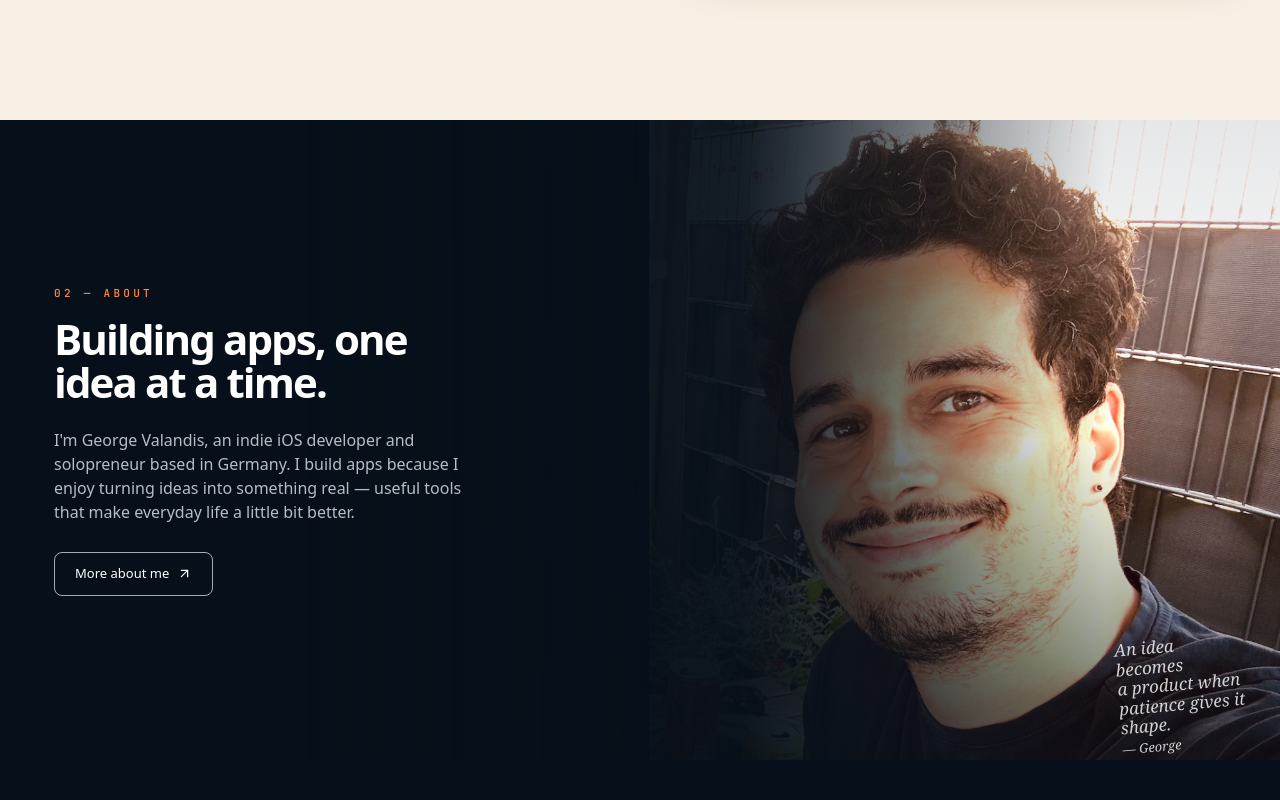
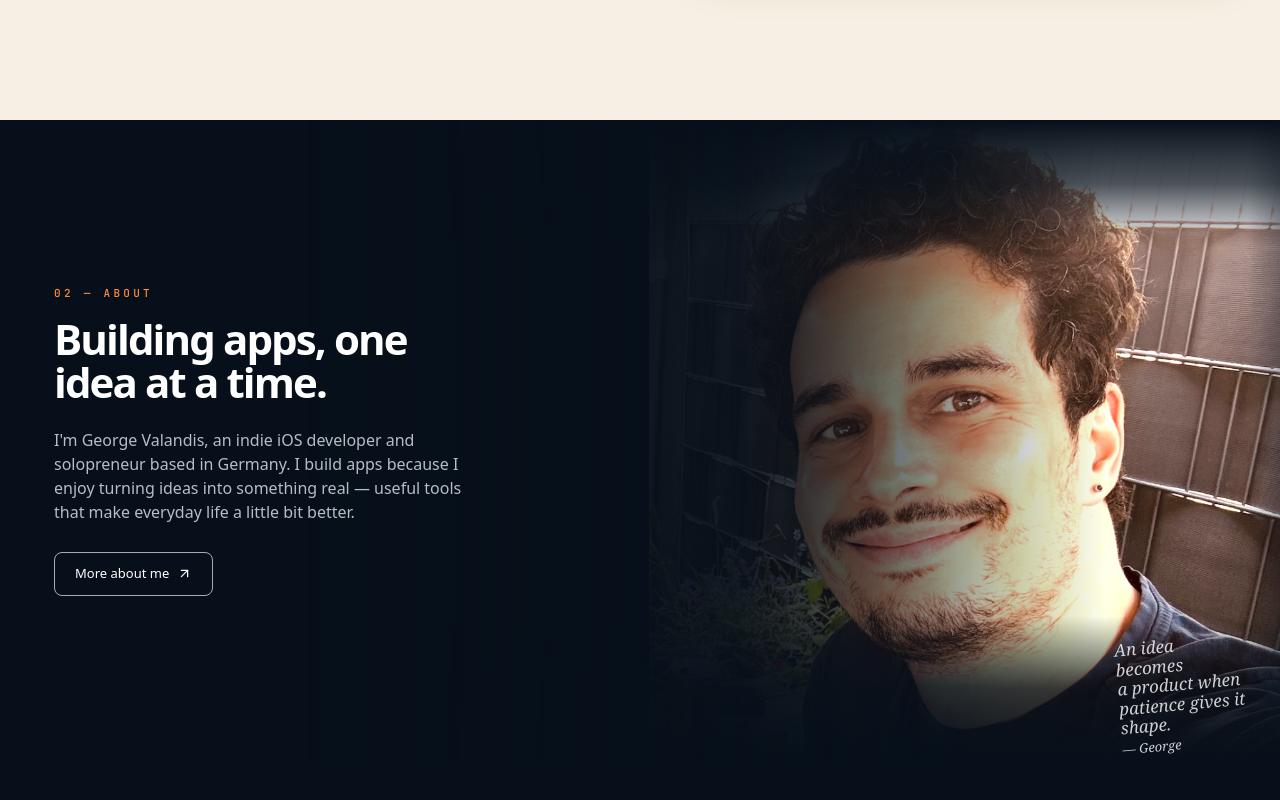
Before and after one commit to GeorgeValandis/georgevalandis-com, a Next.js app: page /after-work-preview in a window 1280 px wide. Shown: the part 1920-2720 px from the top of the page. Built offline with nearby package versions, Linux system fonts and the light colour scheme.

Commit message:
soften about portrait edges

```diff
--- a/src/components/AfterWorkHomepagePreview.tsx
+++ b/src/components/AfterWorkHomepagePreview.tsx
@@ -282,7 +282,9 @@ export default function AfterWorkHomepagePreview({ locale }: { locale: SiteLocal
           />
           <div className="absolute inset-0 bg-gradient-to-t from-[#07101a]/80 via-[#07101a]/20 to-[#07101a]/5 lg:bg-gradient-to-r lg:from-[#07101a] lg:via-[#07101a]/90 lg:via-45% lg:to-transparent lg:to-82%" />
           <div className="absolute inset-0 bg-gradient-to-b from-[#07101a] via-[#07101a]/[0.62] via-20% to-transparent lg:hidden" />
-          <div className="absolute inset-0 bg-gradient-to-t from-[#07101a]/65 via-transparent to-[#07101a]/10" />
+          <div className="pointer-events-none absolute inset-x-0 top-0 h-24 bg-gradient-to-b from-[#07101a] via-[#07101a]/[0.72] to-transparent sm:h-28 lg:h-32" />
+          <div className="pointer-events-none absolute inset-x-0 bottom-0 h-28 bg-gradient-to-t from-[#07101a] via-[#07101a]/[0.78] to-transparent sm:h-32 lg:h-36" />
+          <div className="pointer-events-none absolute inset-y-0 right-0 w-8 bg-gradient-to-l from-[#07101a]/[0.32] to-transparent" />
         </div>
         <div className="relative mx-auto flex min-h-[820px] max-w-[1600px] items-start px-6 pb-16 pt-20 sm:min-h-[860px] sm:px-10 sm:pb-20 sm:pt-24 lg:min-h-[640px] lg:items-center lg:px-[54px] lg:py-0">
           <div className="relative z-10 max-w-[480px]">
```
